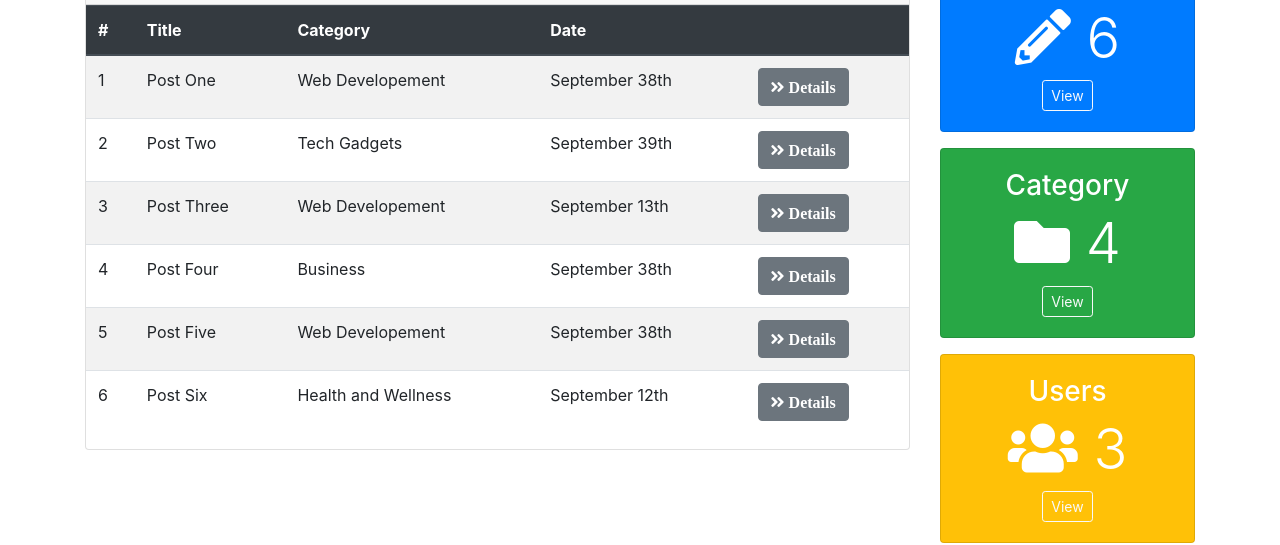
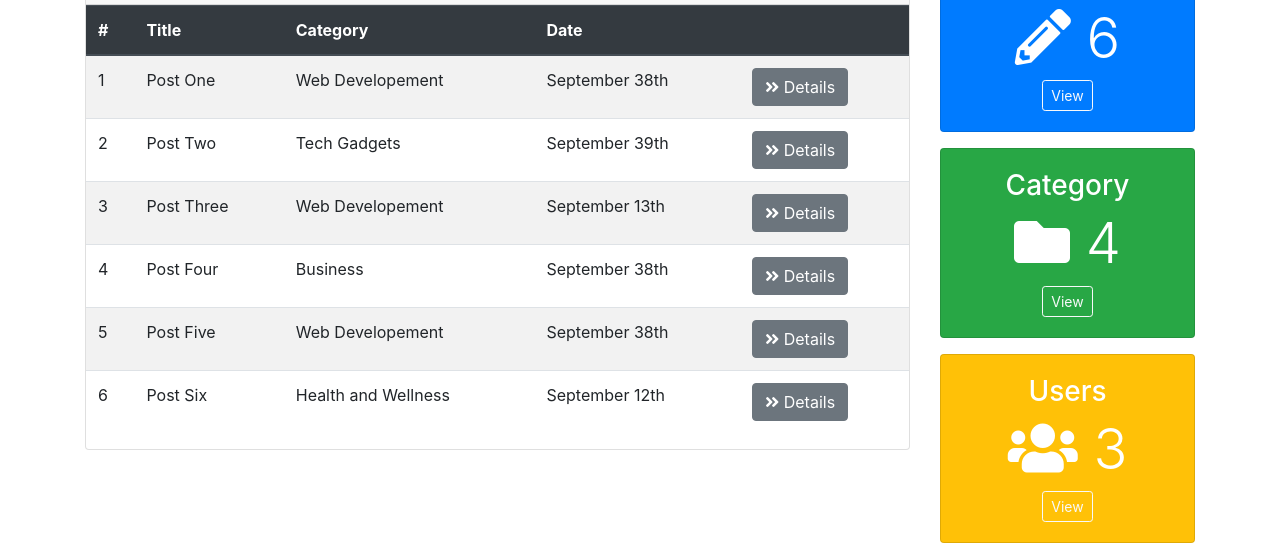
Before and after one commit to RoshRoslin/Blogen-Project, a plain HTML site: page index.html in a window 1280 px wide. Shown: the part 280-825 px from the top of the page. Drawn offline with nearby package versions, Linux system fonts and the light colour scheme; a script that the page names is missing.

Commit message:
updated font awesome and details to be outside i tag

```diff
--- a/index.html
+++ b/index.html
@@ -118,7 +118,7 @@
                 <td>September 38th</td>
                 <td>
                   <a href="details.html" class="btn btn-secondary">
-                    <i class="fas fa-angle-double-right"> Details</i>
+                    <i class="fas fa-angle-double-right"></i> Details
                   </a>
                 </td>
               </tr>
@@ -129,7 +129,7 @@
                 <td>September 39th</td>
                 <td>
                   <a href="details.html" class="btn btn-secondary">
-                    <i class="fas fa-angle-double-right"> Details</i>
+                    <i class="fas fa-angle-double-right"> </i> Details
                   </a>
                 </td>
               </tr>
@@ -140,7 +140,7 @@
                 <td>September 13th</td>
                 <td>
                   <a href="details.html" class="btn btn-secondary">
-                    <i class="fas fa-angle-double-right"> Details</i>
+                    <i class="fas fa-angle-double-right"> </i> Details
                   </a>
                 </td>
               </tr>
@@ -151,7 +151,7 @@
                 <td>September 38th</td>
                 <td>
                   <a href="details.html" class="btn btn-secondary">
-                    <i class="fas fa-angle-double-right"> Details</i>
+                    <i class="fas fa-angle-double-right"> </i> Details
                   </a>
                 </td>
               </tr>
@@ -162,7 +162,7 @@
                 <td>September 38th</td>
                 <td>
                   <a href="details.html" class="btn btn-secondary">
-                    <i class="fas fa-angle-double-right"> Details</i>
+                    <i class="fas fa-angle-double-right"></i> Details
                   </a>
                 </td>
               </tr>
@@ -173,7 +173,7 @@
                 <td>September 12th</td>
                 <td>
                   <a href="details.html" class="btn btn-secondary">
-                    <i class="fas fa-angle-double-right"> Details</i>
+                    <i class="fas fa-angle-double-right"></i> Details
                   </a>
                 </td>
               </tr>
```
Also changed, not shown: posts.html (+6 -6 lines), users.html (+3 -3 lines).
